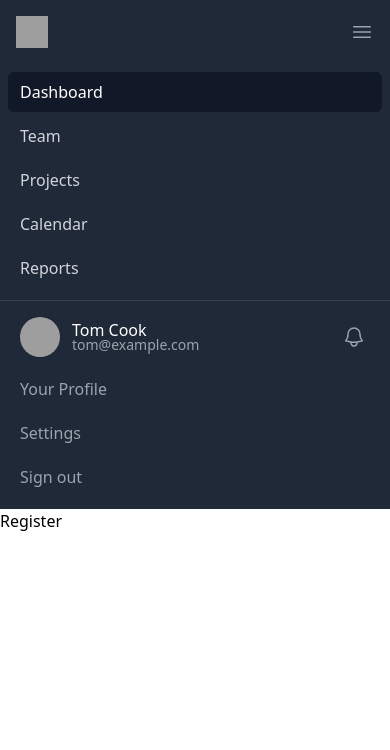
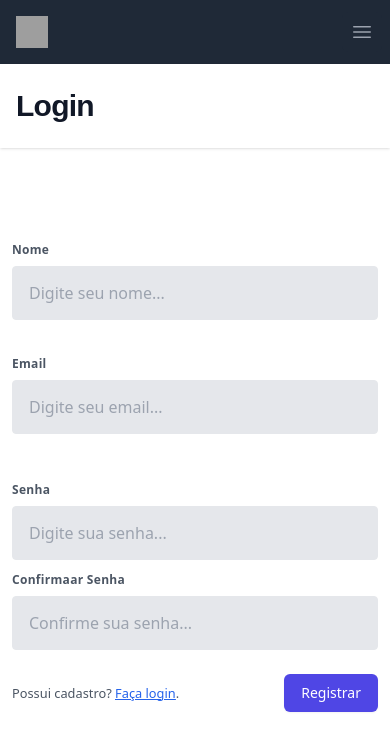
Before and after one commit to xPedrol/vue-authentication, a Vue app: page /register in a window 390 px wide. Shown: the top 750 px of the page. Built offline with nearby package versions, Linux system fonts and the light colour scheme; grey boxes are pictures that could not be loaded; a web font is replaced by a local one.

Commit message:
novo: autenticação e autorização funcionando.

```diff
--- a/package.json
+++ b/package.json
@@ -12,10 +12,12 @@
   "dependencies": {
     "@headlessui/vue": "^1.7.4",
     "@heroicons/vue": "^2.0.13",
+    "@vueuse/core": "^9.5.0",
+    "@vueuse/integrations": "^9.5.0",
     "pinia": "^2.0.23",
     "sass": "^1.56.1",
+    "universal-cookie": "^4.0.4",
     "vue": "^3.2.41",
-    "vue-cookies": "^1.8.2",
     "vue-router": "^4.1.6",
     "vue-uuid": "^3.0.0"
   },
@@ -24,6 +26,7 @@
     "@types/node": "^16.11.68",
     "@vitejs/plugin-vue": "^3.1.2",
     "@vitejs/plugin-vue-jsx": "^2.0.1",
+    "@vue/cli-plugin-router": "~5.0.0",
     "@vue/eslint-config-typescript": "^11.0.0",
     "@vue/tsconfig": "^0.1.3",
     "autoprefixer": "^10.4.13",
--- a/src/components/Navbar.component.vue
+++ b/src/components/Navbar.component.vue
@@ -1,11 +1,22 @@
 <script lang="ts">
 import {defineComponent, ref} from "vue";
+import {useUserStore} from "@/stores/User.store";
+import {useRouter} from "vue-router";
 
 export default defineComponent({
   setup() {
     const navDropdown = ref(false);
+    const menuDropdown = ref(false);
+    const userStore = useUserStore();
+    const router = useRouter();
+    const logout = () => {
+      userStore.logout();
+      router.push('/login');
+    };
     return {
-      navDropdown
+      navDropdown,
+      menuDropdown,
+      logout
     };
   }
 });
@@ -23,7 +34,8 @@ export default defineComponent({
             <div class="hidden md:block">
               <div class="ml-10 flex items-baseline space-x-4">
                 <!-- Current: "bg-gray-900 text-white", Default: "text-gray-300 hover:bg-gray-700 hover:text-white" -->
-                <a class="bg-gray-900 text-white px-3 py-2 rounded-md text-sm font-medium" aria-current="page">
+                <a class="text-white px-3 py-2 rounded-md text-sm font-medium hover:bg-gray-700 hover:text-white"
+                   aria-current="page">
                   <router-link to="/">Dashboard</router-link>
                 </a>
 
@@ -41,16 +53,6 @@ export default defineComponent({
           </div>
           <div class="hidden md:block">
             <div class="ml-4 flex items-center md:ml-6">
-              <button type="button"
-                      class="rounded-full bg-gray-800 p-1 text-gray-400 hover:text-white focus:outline-none focus:ring-2 focus:ring-white focus:ring-offset-2 focus:ring-offset-gray-800">
-                <span class="sr-only">View notifications</span>
-                <!-- Heroicon name: outline/bell -->
-                <svg class="h-6 w-6" xmlns="http://www.w3.org/2000/svg" fill="none" viewBox="0 0 24 24"
-                     stroke-width="1.5" stroke="currentColor" aria-hidden="true">
-                  <path stroke-linecap="round" stroke-linejoin="round"
-                        d="M14.857 17.082a23.848 23.848 0 005.454-1.31A8.967 8.967 0 0118 9.75v-.7V9A6 6 0 006 9v.75a8.967 8.967 0 01-2.312 6.022c1.733.64 3.56 1.085 5.455 1.31m5.714 0a24.255 24.255 0 01-5.714 0m5.714 0a3 3 0 11-5.714 0"/>
-                </svg>
-              </button>
 
               <!-- Profile dropdown -->
               <div class="relative ml-3">
@@ -79,13 +81,9 @@ export default defineComponent({
                      class="absolute right-0 z-10 mt-2 w-48 origin-top-right rounded-md bg-white py-1 shadow-lg ring-1 ring-black ring-opacity-5 focus:outline-none"
                      role="menu" aria-orientation="vertical" aria-labelledby="user-menu-button" tabindex="-1">
                   <!-- Active: "bg-gray-100", Not Active: "" -->
-                  <a href="#" class="block px-4 py-2 text-sm text-gray-700" role="menuitem" tabindex="-1"
-                     id="user-menu-item-0">Your Profile</a>
 
                   <a href="#" class="block px-4 py-2 text-sm text-gray-700" role="menuitem" tabindex="-1"
-                     id="user-menu-item-1">Settings</a>
-
-                  <a href="#" class="block px-4 py-2 text-sm text-gray-700" role="menuitem" tabindex="-1"
+                     @click="logout"
                      id="user-menu-item-2">Sign out</a>
                 </div>
               </div>
@@ -93,7 +91,7 @@ export default defineComponent({
           </div>
           <div class="-mr-2 flex md:hidden">
             <!-- Mobile menu button -->
-            <button type="button"
+            <button type="button" @click="menuDropdown = !menuDropdown"
                     class="inline-flex items-center justify-center rounded-md bg-gray-800 p-2 text-gray-400 hover:bg-gray-700 hover:text-white focus:outline-none focus:ring-2 focus:ring-white focus:ring-offset-2 focus:ring-offset-gray-800"
                     aria-controls="mobile-menu" aria-expanded="false">
               <span class="sr-only">Open main menu</span>
@@ -121,23 +119,23 @@ export default defineComponent({
       </div>
 
       <!-- Mobile menu, show/hide based on menu state. -->
-      <div class="md:hidden" id="mobile-menu">
+      <div class="md:hidden" :class="{'hidden':!menuDropdown}" id="mobile-menu">
         <div class="space-y-1 px-2 pt-2 pb-3 sm:px-3">
           <!-- Current: "bg-gray-900 text-white", Default: "text-gray-300 hover:bg-gray-700 hover:text-white" -->
-          <a href="#" class="bg-gray-900 text-white block px-3 py-2 rounded-md text-base font-medium"
-             aria-current="page">Dashboard</a>
+          <a href="#" class="text-white block px-3 py-2 rounded-md text-base font-medium">
+            <router-link to="/">Dashboard</router-link>
+          </a>
 
-          <a href="#"
-             class="text-gray-300 hover:bg-gray-700 hover:text-white block px-3 py-2 rounded-md text-base font-medium">Team</a>
+          <a
+              class="text-gray-300 hover:bg-gray-700 hover:text-white block px-3 py-2 rounded-md text-base font-medium">
+            <router-link to="/login">Login</router-link>
+          </a>
 
-          <a href="#"
-             class="text-gray-300 hover:bg-gray-700 hover:text-white block px-3 py-2 rounded-md text-base font-medium">Projects</a>
+          <a
+              class="text-gray-300 hover:bg-gray-700 hover:text-white block px-3 py-2 rounded-md text-base font-medium">
+            <router-link to="/register">Register</router-link>
+          </a>
 
-          <a href="#"
-             class="text-gray-300 hover:bg-gray-700 hover:text-white block px-3 py-2 rounded-md text-base font-medium">Calendar</a>
-
-          <a href="#"
-             class="text-gray-300 hover:bg-gray-700 hover:text-white block px-3 py-2 rounded-md text-base font-medium">Reports</a>
         </div>
         <div class="border-t border-gray-700 pt-4 pb-3">
           <div class="flex items-center px-5">
@@ -150,26 +148,10 @@ export default defineComponent({
               <div class="text-base font-medium leading-none text-white">Tom Cook</div>
               <div class="text-sm font-medium leading-none text-gray-400">tom@example.com</div>
             </div>
-            <button type="button"
-                    class="ml-auto flex-shrink-0 rounded-full bg-gray-800 p-1 text-gray-400 hover:text-white focus:outline-none focus:ring-2 focus:ring-white focus:ring-offset-2 focus:ring-offset-gray-800">
-              <span class="sr-only">View notifications</span>
-              <!-- Heroicon name: outline/bell -->
-              <svg class="h-6 w-6" xmlns="http://www.w3.org/2000/svg" fill="none" viewBox="0 0 24 24" stroke-width="1.5"
-                   stroke="currentColor" aria-hidden="true">
-                <path stroke-linecap="round" stroke-linejoin="round"
-                      d="M14.857 17.082a23.848 23.848 0 005.454-1.31A8.967 8.967 0 0118 9.75v-.7V9A6 6 0 006 9v.75a8.967 8.967 0 01-2.312 6.022c1.733.64 3.56 1.085 5.455 1.31m5.714 0a24.255 24.255 0 01-5.714 0m5.714 0a3 3 0 11-5.714 0"/>
-              </svg>
-            </button>
           </div>
           <div class="mt-3 space-y-1 px-2">
-            <a href="#"
-               class="block rounded-md px-3 py-2 text-base font-medium text-gray-400 hover:bg-gray-700 hover:text-white">Your
-              Profile</a>
 
-            <a href="#"
-               class="block rounded-md px-3 py-2 text-base font-medium text-gray-400 hover:bg-gray-700 hover:text-white">Settings</a>
-
-            <a href="#"
+            <a href="#" @click="logout"
                class="block rounded-md px-3 py-2 text-base font-medium text-gray-400 hover:bg-gray-700 hover:text-white">Sign
               out</a>
           </div>
--- /dev/null
+++ b/src/config/cookie.config.ts
@@ -0,0 +1,5 @@
+export const defaultOptions = {
+    path: '/',
+    maxAge: 60 * 60 * 24,
+    domain: ''
+};
--- a/src/router/index.ts
+++ b/src/router/index.ts
@@ -2,7 +2,6 @@ import {createRouter, createWebHistory} from 'vue-router';
 import Index from '@/views/Index.view.vue';
 import AuthRoutes from '../views/auth/auth.router';
 import {useUserStore} from '@/stores/User.store';
-import {storeToRefs} from "pinia";
 
 const router = createRouter({
     history: createWebHistory(import.meta.env.BASE_URL),
@@ -20,10 +19,12 @@ const router = createRouter({
 });
 router.beforeEach((to, from, next) => {
     const userStore = useUserStore();
-    const {user} = storeToRefs(userStore);
-    console.warn('userStore', user.value === null);
-    if (to.meta.requiresAuth && user.value === null) {
+    const user = userStore.getUser();
+    console.warn(user);
+    if (to.meta.requiresAuth && !user) {
         next({name: 'login'});
+    } else if (to.meta.authRoute && user) {
+        next({name: 'home'});
     } else {
         next();
     }
--- a/src/stores/User.store.ts
+++ b/src/stores/User.store.ts
@@ -1,5 +1,8 @@
 import {defineStore} from 'pinia';
-import type {IUser} from "@/models/User.mode";
+import type {IUser, ILoginForm, IRegisterForm} from "@/models/User.model";
+import {useCookies} from "@vueuse/integrations/useCookies";
+import {User} from "@/models/User.model";
+import {defaultOptions} from "@/config/cookie.config";
 
 export const useUserStore = defineStore('user', {
     state: () => ({
@@ -7,25 +10,59 @@ export const useUserStore = defineStore('user', {
         user: null as IUser | null,
     }),
     getters: {
-        getUser(): IUser | null {
-            return this.user;
-        },
         getUsers(): IUser[] {
             return this.users;
         }
     },
     actions: {
-        setUser(user: IUser) {
-            this.user = user;
+        getUser(): IUser | null {
+            const cookies = useCookies(['locale']);
+            const user = cookies.get('user');
+            if (user) {
+                this.user = user;
+                return user;
+            } else {
+                return null;
+            }
+        },
+        register(registerUser: IRegisterForm): boolean {
+            const user = new User({
+                name: registerUser.name,
+                email: registerUser.email,
+                password: registerUser.password,
+            });
+            if (!this.findUserByEmail(user.email)) {
+                this.users.push(user);
+                const cookies = useCookies(['locale']);
+                cookies.set('users', this.users, defaultOptions);
+                return true;
+            } else {
+                return false;
+            }
         },
         logout() {
+            const cookies = useCookies(['locale']);
             this.user = null;
+            cookies.remove('user', defaultOptions);
         },
-        login(user: IUser) {
-            this.user = user;
+        login(loginForm: ILoginForm): boolean {
+            const cookies = useCookies(['locale']);
+            const user = this.findUserByEmail(loginForm.email);
+            if (user && user.password === loginForm.password) {
+                this.user = user;
+                cookies.set('user', this.user, defaultOptions);
+                return true;
+            } else {
+                return false;
+            }
         },
         getUserById(id: string): IUser | null {
             return this.users.find(user => user.id === id) ?? null;
+        },
+        findUserByEmail(email: string): IUser | null {
+            const cookies = useCookies(['locale']);
+            this.users = cookies.get('users');
+            return this.users.find(user => user.email === email) ?? null;
         }
     }
 });
--- a/src/views/auth/Login.view.vue
+++ b/src/views/auth/Login.view.vue
@@ -1,3 +1,32 @@
+<script lang="ts">
+import {defineComponent} from "vue";
+import {useUserStore} from "@/stores/User.store";
+import {useRouter} from "vue-router";
+
+export default defineComponent({
+  setup() {
+    const userStore = useUserStore();
+    const router = useRouter();
+    const form = {
+      email: '',
+      password: '',
+    };
+    const login = () => {
+      if (userStore.login(form)) {
+        //redirect to home page
+        router.push('/');
+      } else {
+        alert('Erro ao logar usuário');
+      }
+      console.log(form);
+    };
+    return {
+      form,
+      login
+    };
+  },
+});
+</script>
 <template>
   <header class="bg-white shadow">
     <div class="mx-auto max-w-7xl py-6 px-4 sm:px-6 lg:px-8">
@@ -6,14 +35,16 @@
   </header>
   <main>
     <div class="flex justify-center items-center mt-10 p-3 md:p-0" style="height: 70vh">
-      <form action="#" method="POST" style="min-width: 100px;width: 100%;max-width: 550px">
+      <form @submit.prevent="login" style="min-width: 100px;width: 100%;max-width: 550px">
         <div class="flex flex-wrap -mx-3 mb-3">
           <div class="w-full md:w-12/12 px-3 mb-6 md:mb-0">
             <label class="block tracking-wide text-gray-600 text-xs font-bold mb-2" for="grid-first-name">
               Email
             </label>
-            <input class="appearance-none block w-full bg-gray-200 text-gray-700 border rounded px-4 py-4 mb-3 leading-tight  focus:border-gray-500 focus:outline-none focus:bg-white" id="grid-first-name" type="text" placeholder="Digite seu email...">
-<!--            <p class="text-red-500 text-xs italic">Please fill out this field.</p>-->
+            <input v-model="form.email"
+                   class="appearance-none block w-full bg-gray-200 text-gray-700 border rounded px-4 py-4 mb-3 leading-tight  focus:border-gray-500 focus:outline-none focus:bg-white"
+                   id="grid-email" type="email" placeholder="Digite seu email...">
+            <!--            <p class="text-red-500 text-xs italic">Please fill out this field.</p>-->
           </div>
         </div>
         <div class="flex flex-wrap -mx-3 mb-3">
@@ -21,12 +52,19 @@
             <label class="block tracking-wide text-gray-600 text-xs font-bold mb-2" for="grid-password">
               Password
             </label>
-            <input class="appearance-none block w-full bg-gray-200 text-gray-700 border border-gray-200 rounded py-4 px-4 mb-3 leading-tight focus:outline-none focus:bg-white focus:border-gray-500" id="grid-password" type="password" placeholder="******************">
+            <input v-model="form.password"
+                   class="appearance-none block w-full bg-gray-200 text-gray-700 border border-gray-200 rounded py-4 px-4 mb-3 leading-tight focus:outline-none focus:bg-white focus:border-gray-500"
+                   id="grid-password" type="password" placeholder="******************">
           </div>
         </div>
         <div class="flex justify-between items-center mb-3">
-          <small class="text-gray-600">Não tem cadastro? <a class="underline text-blue-600"><router-link to="/register"> Registre-se</router-link></a>.</small>
-          <button type="submit" class="inline-flex justify-center rounded-md border border-transparent bg-indigo-600 py-2 px-4 text-sm font-medium text-white shadow-sm hover:bg-indigo-700 focus:outline-none focus:ring-2 focus:ring-indigo-500 focus:ring-offset-2">Login</button>
+          <small class="text-gray-600">Não tem cadastro? <a class="underline text-blue-600">
+            <router-link to="/register"> Registre-se</router-link>
+          </a>.</small>
+          <button type="submit"
+                  class="inline-flex justify-center rounded-md border border-transparent bg-indigo-600 py-2 px-4 text-sm font-medium text-white shadow-sm hover:bg-indigo-700 focus:outline-none focus:ring-2 focus:ring-indigo-500 focus:ring-offset-2">
+            Login
+          </button>
         </div>
       </form>
     </div>
--- a/src/views/auth/Register.view.vue
+++ b/src/views/auth/Register.view.vue
@@ -1,3 +1,96 @@
+<script lang="ts">
+import {useUserStore} from '@/stores/User.store';
+import {defineComponent} from "vue";
+import type {IRegisterForm} from "@/models/User.model";
+import { useRouter } from 'vue-router'
+
+export default defineComponent({
+  setup() {
+    const userStore = useUserStore();
+    const router = useRouter();
+    const form: IRegisterForm = {
+      name: '',
+      email: '',
+      password: '',
+      confirmPassword: ''
+    };
+    const register = async () => {
+      if (form.password !== form.confirmPassword) {
+        alert('Senhas não conferem');
+        return;
+      }
+      if (userStore.register(form)){
+        //redirect to login page
+        router.push('/login');
+      } else {
+        alert('Erro ao cadastrar usuário');
+      }
+    };
+    return {
+      form,
+      register,
+    };
+  }
+});
+</script>
 <template>
-  <h1>Register</h1>
+  <header class="bg-white shadow">
+    <div class="mx-auto max-w-7xl py-6 px-4 sm:px-6 lg:px-8">
+      <h1 class="text-3xl font-bold tracking-tight text-gray-900 usePoppins">Login</h1>
+    </div>
+  </header>
+  <main>
+    <div class="flex justify-center items-center mt-10 p-3 md:p-0" style="height: 70vh">
+      <form @submit.prevent="register" style="min-width: 100px;width: 100%;max-width: 550px">
+        <div class="flex flex-wrap -mx-3 mb-3">
+          <div class="w-full md:w-12/12 px-3 mb-6 md:mb-0">
+            <label class="block tracking-wide text-gray-600 text-xs font-bold mb-2" for="grid-first-name">
+              Nome
+            </label>
+            <input required v-model="form.name"
+                   class="appearance-none block w-full bg-gray-200 text-gray-700 border rounded px-4 py-4 mb-3 leading-tight  focus:border-gray-500 focus:outline-none focus:bg-white"
+                   id="grid-name" type="text" placeholder="Digite seu nome...">
+            <!--            <p class="text-red-500 text-xs italic">Please fill out this field.</p>-->
+          </div>
+          <div class="w-full md:w-12/12 px-3 mb-6 md:mb-0">
+            <label class="block tracking-wide text-gray-600 text-xs font-bold mb-2" for="grid-first-name">
+              Email
+            </label>
+            <input required v-model="form.email"
+                   class="appearance-none block w-full bg-gray-200 text-gray-700 border rounded px-4 py-4 mb-3 leading-tight  focus:border-gray-500 focus:outline-none focus:bg-white"
+                   id="grid-email" type="email" placeholder="Digite seu email...">
+            <!--            <p class="text-red-500 text-xs italic">Please fill out this field.</p>-->
+          </div>
+        </div>
+        <div class="flex flex-wrap -mx-3 mb-3">
+          <div class="w-full md:w-6/12 px-3">
+            <label class="block tracking-wide text-gray-600 text-xs font-bold mb-2" for="grid-password">
+              Senha
+            </label>
+            <input required v-model="form.password"
+                   class="appearance-none block w-full bg-gray-200 text-gray-700 border border-gray-200 rounded py-4 px-4 mb-3 leading-tight focus:outline-none focus:bg-white focus:border-gray-500"
+                   id="grid-password" type="password" placeholder="Digite sua senha...">
+          </div>
+          <div class="w-full md:w-6/12 px-3">
+            <label class="block tracking-wide text-gray-600 text-xs font-bold mb-2" for="grid-password">
+              Confirmaar Senha
+            </label>
+            <input required v-model="form.confirmPassword"
+                   class="appearance-none block w-full bg-gray-200 text-gray-700 border border-gray-200 rounded py-4 px-4 mb-3 leading-tight focus:outline-none focus:bg-white focus:border-gray-500"
+                   id="grid--confirm-password" type="password" placeholder="Confirme sua senha...">
+          </div>
+        </div>
+        <div class="flex justify-between items-center mb-3">
+          <small class="text-gray-600">Possui cadastro? <a class="underline text-blue-600">
+            <router-link to="/login"> Faça login</router-link>
+          </a>.</small>
+          <button type="submit"
+                  class="inline-flex justify-center rounded-md border border-transparent bg-indigo-600 py-2 px-4 text-sm font-medium text-white shadow-sm hover:bg-indigo-700 focus:outline-none focus:ring-2 focus:ring-indigo-500 focus:ring-offset-2">
+            Registrar
+          </button>
+        </div>
+      </form>
+    </div>
+  </main>
+
 </template>
--- a/src/views/auth/auth.router.ts
+++ b/src/views/auth/auth.router.ts
@@ -1,15 +1,14 @@
-import Login from './Login.view.vue';
-import Register from './Register.view.vue';
-
 export default [
     {
         path: '/login',
         name: 'login',
-        component: Login
+        component: import('./Login.view.vue'),
+        meta: {authRoute: true}
     },
     {
         path: '/register',
         name: 'register',
-        component: Register
+        component: import('./Register.view.vue'),
+        meta: {authRoute: true}
     },
 ];
```
Also changed, not shown: src/models/User.model.ts (renamed from src/models/User.mode.ts, +14 -2 lines), 1 other file (tests, documents, lock files or other folders).
